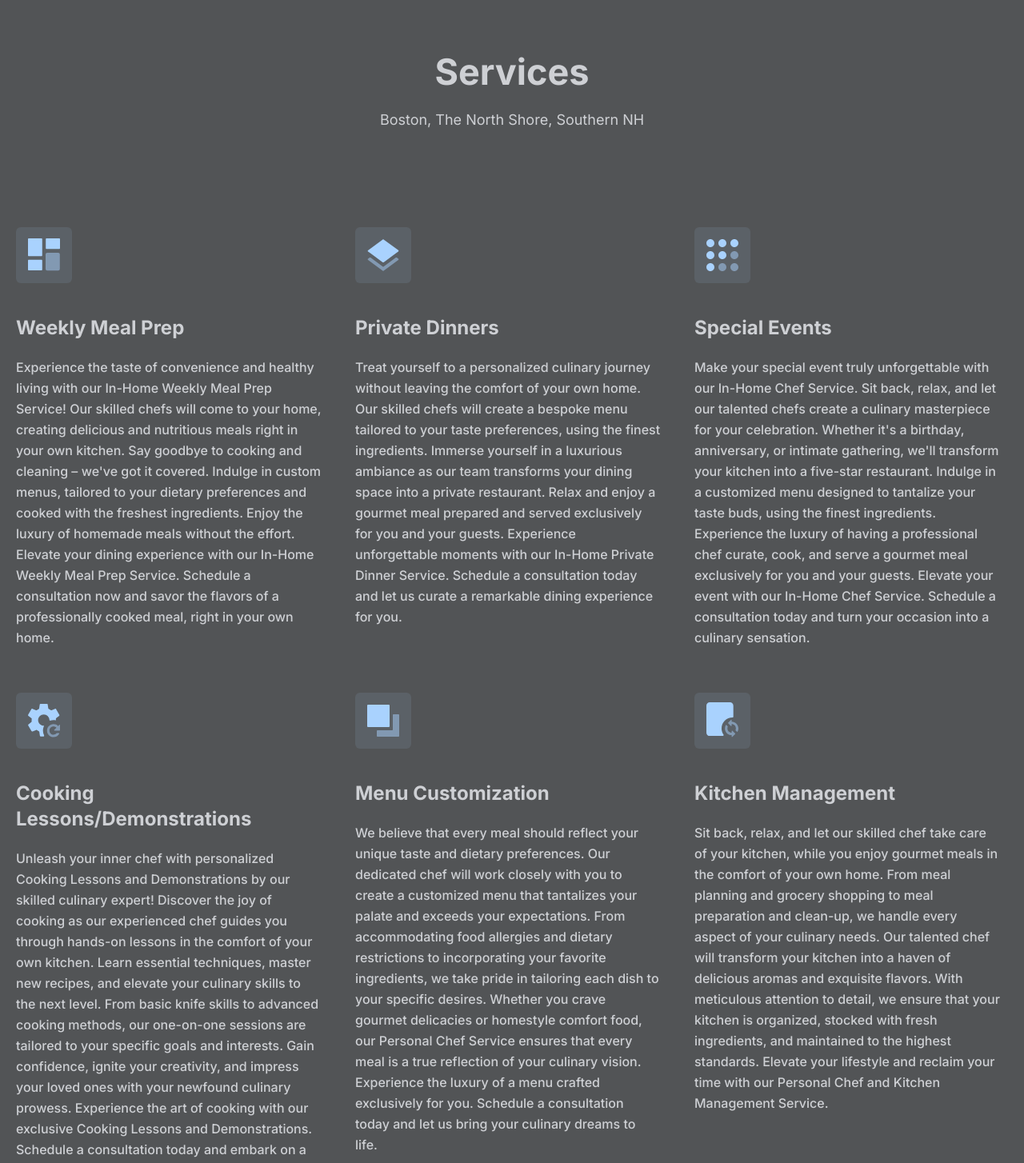
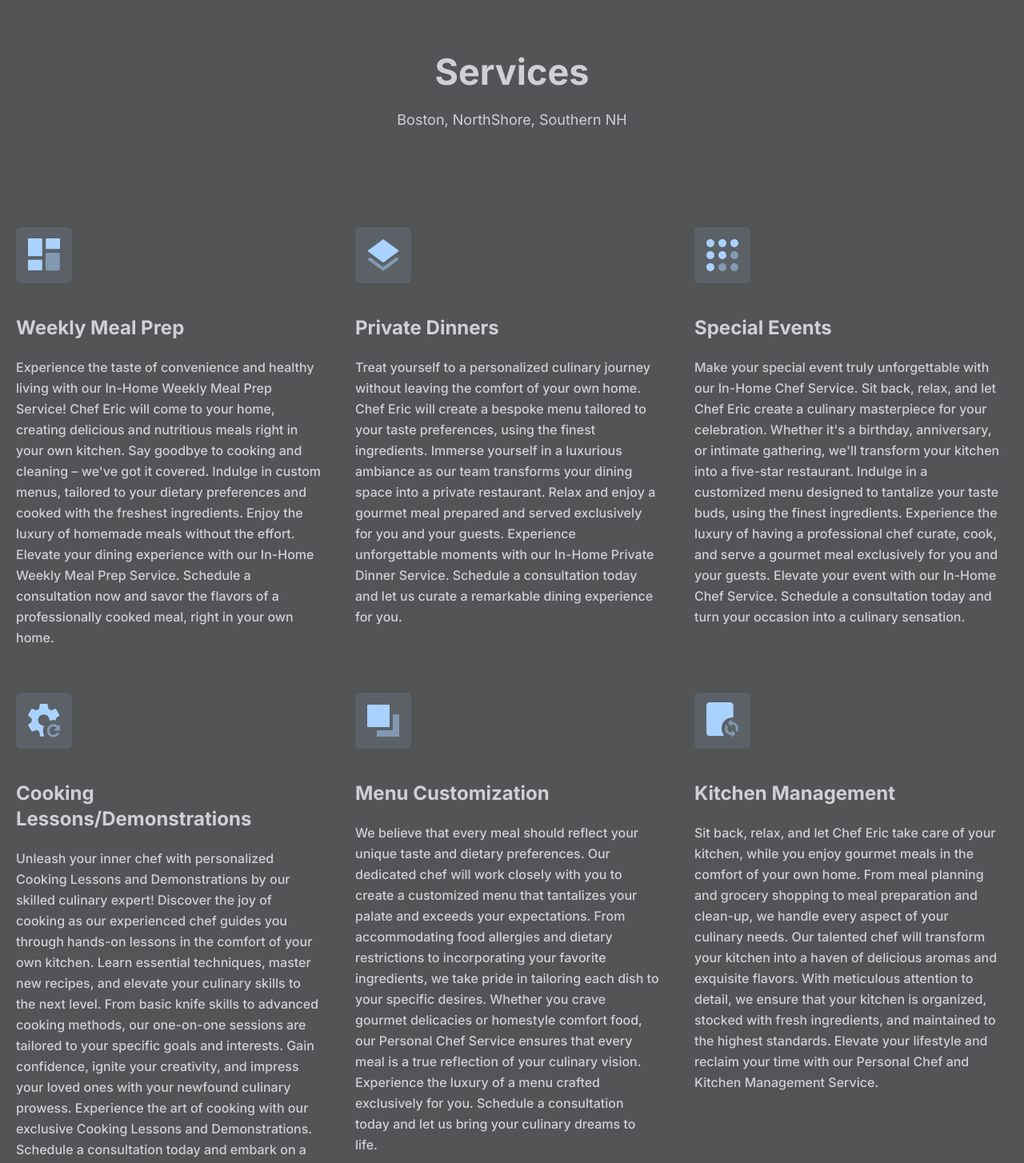
Before and after one commit to Ekalex/website, a Next.js app: page / in a window 1280 px wide. Shown: the part 640-2094 px from the top of the page at 80% size. Built offline with nearby package versions, Linux system fonts and the light colour scheme.

Commit message:
Grammer fixes

```diff
--- a/components/Features/featuresData.tsx
+++ b/components/Features/featuresData.tsx
@@ -14,7 +14,7 @@ const featuresData: Feature[] = [
     ),
     title: "Weekly Meal Prep",
     paragraph:
-      "Experience the taste of convenience and healthy living with our In-Home Weekly Meal Prep Service! Our skilled chefs will come to your home, creating delicious and nutritious meals right in your own kitchen. Say goodbye to cooking and cleaning – we've got it covered. Indulge in custom menus, tailored to your dietary preferences and cooked with the freshest ingredients. Enjoy the luxury of homemade meals without the effort. Elevate your dining experience with our In-Home Weekly Meal Prep Service. Schedule a consultation now and savor the flavors of a professionally cooked meal, right in your own home.",
+      "Experience the taste of convenience and healthy living with our In-Home Weekly Meal Prep Service! Chef Eric will come to your home, creating delicious and nutritious meals right in your own kitchen. Say goodbye to cooking and cleaning – we've got it covered. Indulge in custom menus, tailored to your dietary preferences and cooked with the freshest ingredients. Enjoy the luxury of homemade meals without the effort. Elevate your dining experience with our In-Home Weekly Meal Prep Service. Schedule a consultation now and savor the flavors of a professionally cooked meal, right in your own home.",
   },
   {
     id: 1,
@@ -29,7 +29,7 @@ const featuresData: Feature[] = [
     ),
     title: "Private Dinners",
     paragraph:
-      "Treat yourself to a personalized culinary journey without leaving the comfort of your own home. Our skilled chefs will create a bespoke menu tailored to your taste preferences, using the finest ingredients. Immerse yourself in a luxurious ambiance as our team transforms your dining space into a private restaurant. Relax and enjoy a gourmet meal prepared and served exclusively for you and your guests. Experience unforgettable moments with our In-Home Private Dinner Service. Schedule a consultation today and let us curate a remarkable dining experience for you.",
+      "Treat yourself to a personalized culinary journey without leaving the comfort of your own home. Chef Eric will create a bespoke menu tailored to your taste preferences, using the finest ingredients. Immerse yourself in a luxurious ambiance as our team transforms your dining space into a private restaurant. Relax and enjoy a gourmet meal prepared and served exclusively for you and your guests. Experience unforgettable moments with our In-Home Private Dinner Service. Schedule a consultation today and let us curate a remarkable dining experience for you.",
   },
   {
     id: 1,
@@ -44,7 +44,7 @@ const featuresData: Feature[] = [
     ),
     title: "Special Events",
     paragraph:
-      "Make your special event truly unforgettable with our In-Home Chef Service. Sit back, relax, and let our talented chefs create a culinary masterpiece for your celebration. Whether it's a birthday, anniversary, or intimate gathering, we'll transform your kitchen into a five-star restaurant. Indulge in a customized menu designed to tantalize your taste buds, using the finest ingredients. Experience the luxury of having a professional chef curate, cook, and serve a gourmet meal exclusively for you and your guests. Elevate your event with our In-Home Chef Service. Schedule a consultation today and turn your occasion into a culinary sensation.",
+      "Make your special event truly unforgettable with our In-Home Chef Service. Sit back, relax, and let Chef Eric create a culinary masterpiece for your celebration. Whether it's a birthday, anniversary, or intimate gathering, we'll transform your kitchen into a five-star restaurant. Indulge in a customized menu designed to tantalize your taste buds, using the finest ingredients. Experience the luxury of having a professional chef curate, cook, and serve a gourmet meal exclusively for you and your guests. Elevate your event with our In-Home Chef Service. Schedule a consultation today and turn your occasion into a culinary sensation.",
   },
   {
     id: 1,
@@ -89,7 +89,7 @@ const featuresData: Feature[] = [
     ),
     title: "Kitchen Management",
     paragraph:
-      "Sit back, relax, and let our skilled chef take care of your kitchen, while you enjoy gourmet meals in the comfort of your own home. From meal planning and grocery shopping to meal preparation and clean-up, we handle every aspect of your culinary needs. Our talented chef will transform your kitchen into a haven of delicious aromas and exquisite flavors. With meticulous attention to detail, we ensure that your kitchen is organized, stocked with fresh ingredients, and maintained to the highest standards. Elevate your lifestyle and reclaim your time with our Personal Chef and Kitchen Management Service.",
+      "Sit back, relax, and let Chef Eric take care of your kitchen, while you enjoy gourmet meals in the comfort of your own home. From meal planning and grocery shopping to meal preparation and clean-up, we handle every aspect of your culinary needs. Our talented chef will transform your kitchen into a haven of delicious aromas and exquisite flavors. With meticulous attention to detail, we ensure that your kitchen is organized, stocked with fresh ingredients, and maintained to the highest standards. Elevate your lifestyle and reclaim your time with our Personal Chef and Kitchen Management Service.",
   },
 ];
 export default featuresData;
--- a/components/Features/index.tsx
+++ b/components/Features/index.tsx
@@ -11,7 +11,7 @@ const Features = () => {
         <div className="text-Gray">
           <SectionTitle
             title="Services"
-            paragraph="Boston, The North Shore, Southern NH"
+            paragraph="Boston, NorthShore, Southern NH"
             center
           />
 
```
